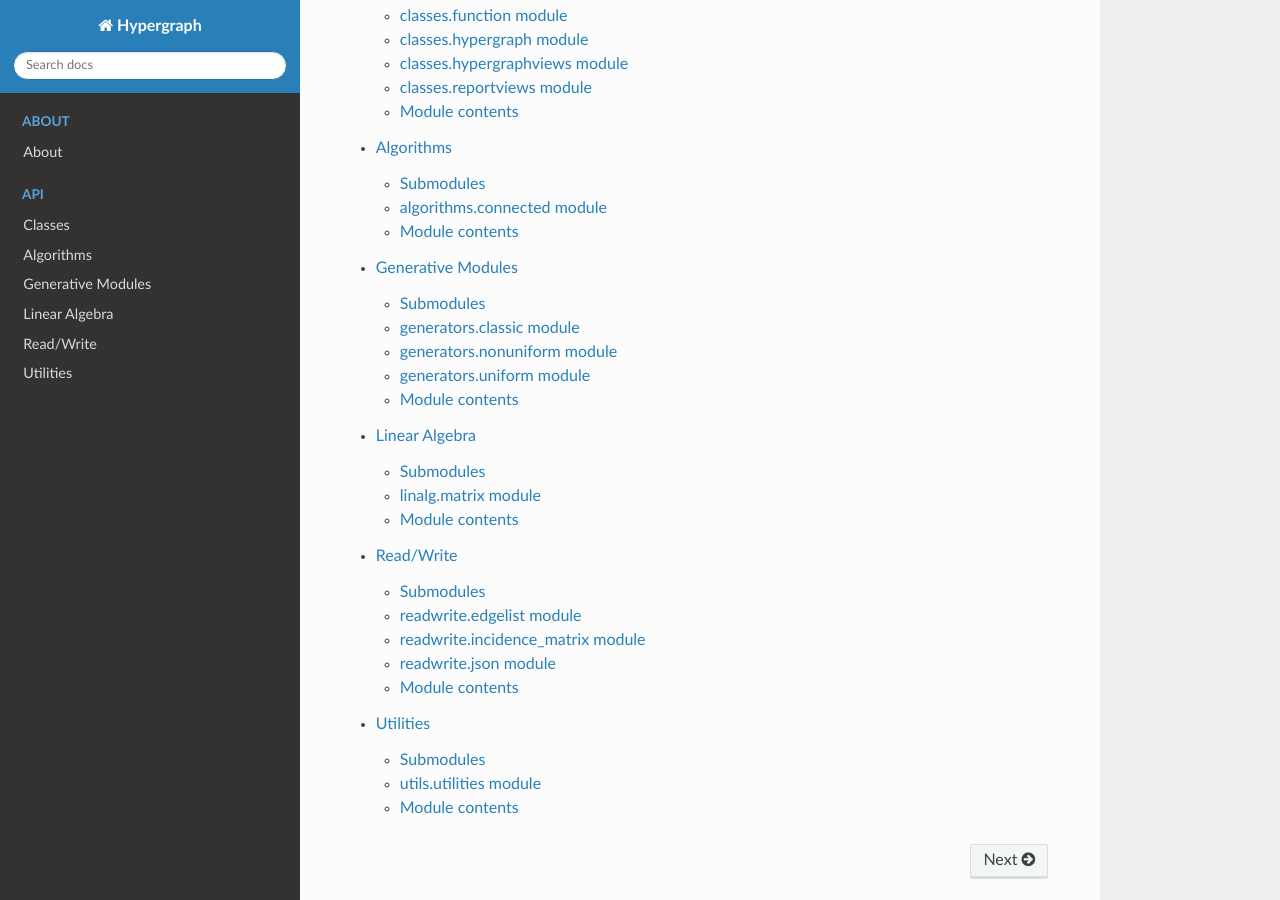
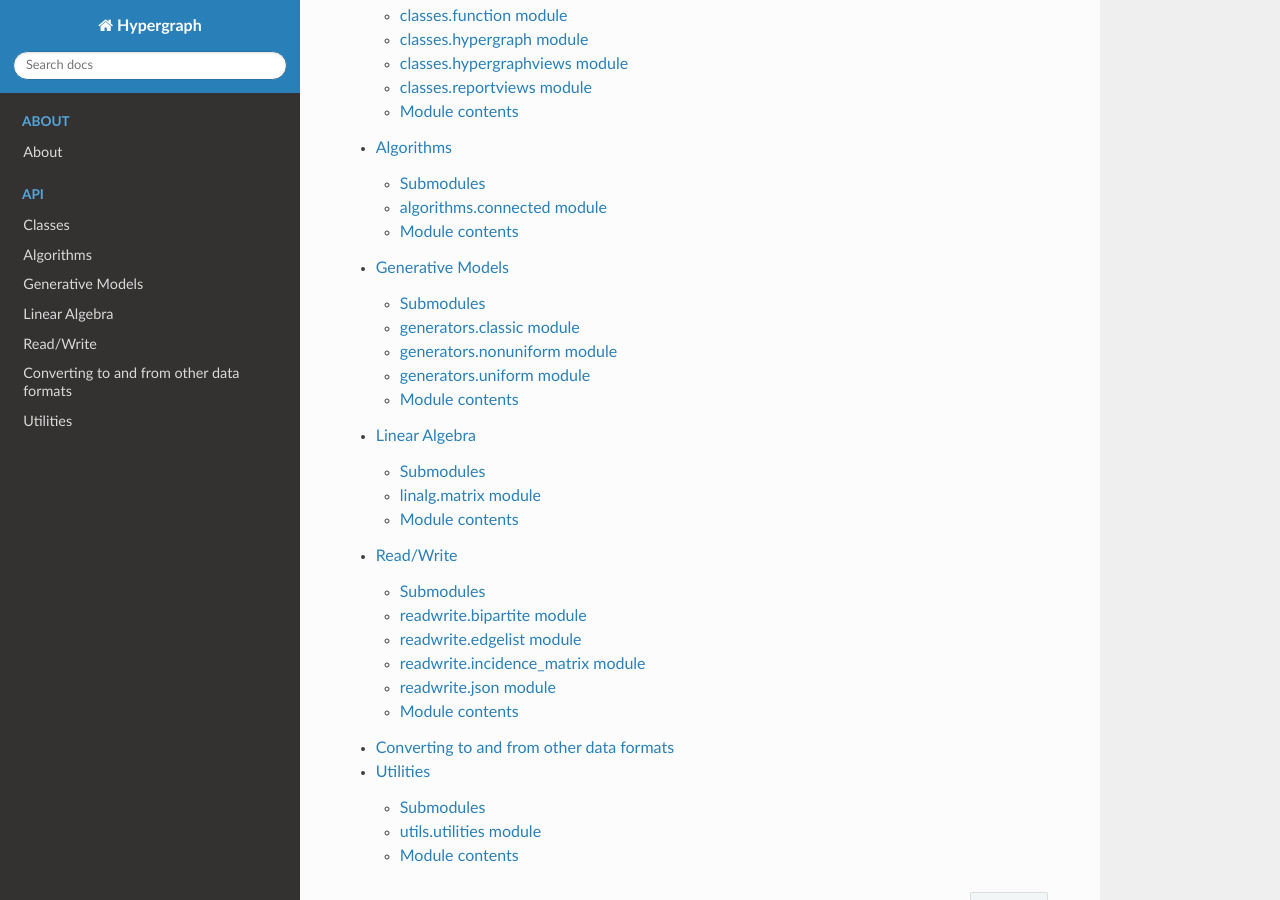
Before and after one commit to xgi-org/xgi, a Sphinx documentation site: the page built from docs/source/index.rst, in a window 1280 px wide and 900 px high, scrolled down 488 px. Built offline with Sphinx 7.4.7 and the Read the Docs theme 2.0.0, drawn with Linux system fonts in a browser that asks for light colours.

Commit message:
Updated docs

```diff
--- /dev/null
+++ b/docs/source/api/convert.rst
@@ -0,0 +1,9 @@
+*****************************************
+Converting to and from other data formats
+*****************************************
+
+.. currentmodule:: hypergraph
+.. automodule:: hypergraph.convert
+   :members:
+   :undoc-members:
+   :show-inheritance:
--- a/docs/source/api/readwrite/readwrite.rst
+++ b/docs/source/api/readwrite/readwrite.rst
@@ -3,6 +3,14 @@ readwrite package
 
 Submodules
 ----------
+
+readwrite.bipartite module
+--------------------------
+
+.. automodule:: readwrite.bipartite
+   :members:
+   :undoc-members:
+   :show-inheritance:
 
 readwrite.edgelist module
 -------------------------
--- a/docs/source/conf.py
+++ b/docs/source/conf.py
@@ -86,8 +86,8 @@ templates_path = ["_templates"]
 
 # The suffix(es) of source filenames.
 # You can specify multiple suffix as a list of string:
-# source_suffix = ['.rst', '.md']
-source_suffix = ".rst"
+source_suffix = ['.rst', '.md']
+# source_suffix = ".rst"
 
 # The encoding of source files.
 # source_encoding = 'utf-8-sig'
--- a/docs/source/index.rst
+++ b/docs/source/index.rst
@@ -29,7 +29,8 @@ hypergraphs.
 
    Classes <api/classes/classes.rst>
    Algorithms <api/algorithms/algorithms.rst>
-   Generative Modules <api/generators/generators.rst>
+   Generative Models <api/generators/generators.rst>
    Linear Algebra <api/linalg/linalg.rst>
    Read/Write <api/readwrite/readwrite.rst>
+   Converting to and from other data formats <api/convert.rst>
    Utilities <api/utils/utils.rst>
```
Also changed, not shown: 4 other files.
